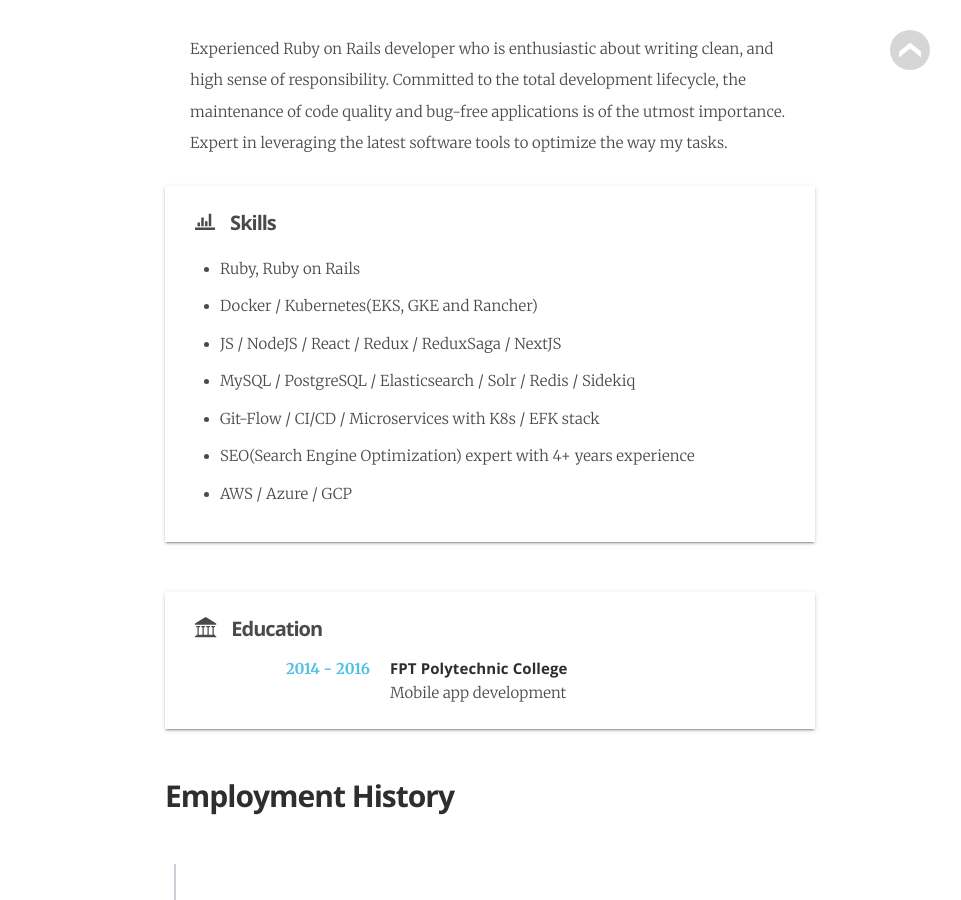
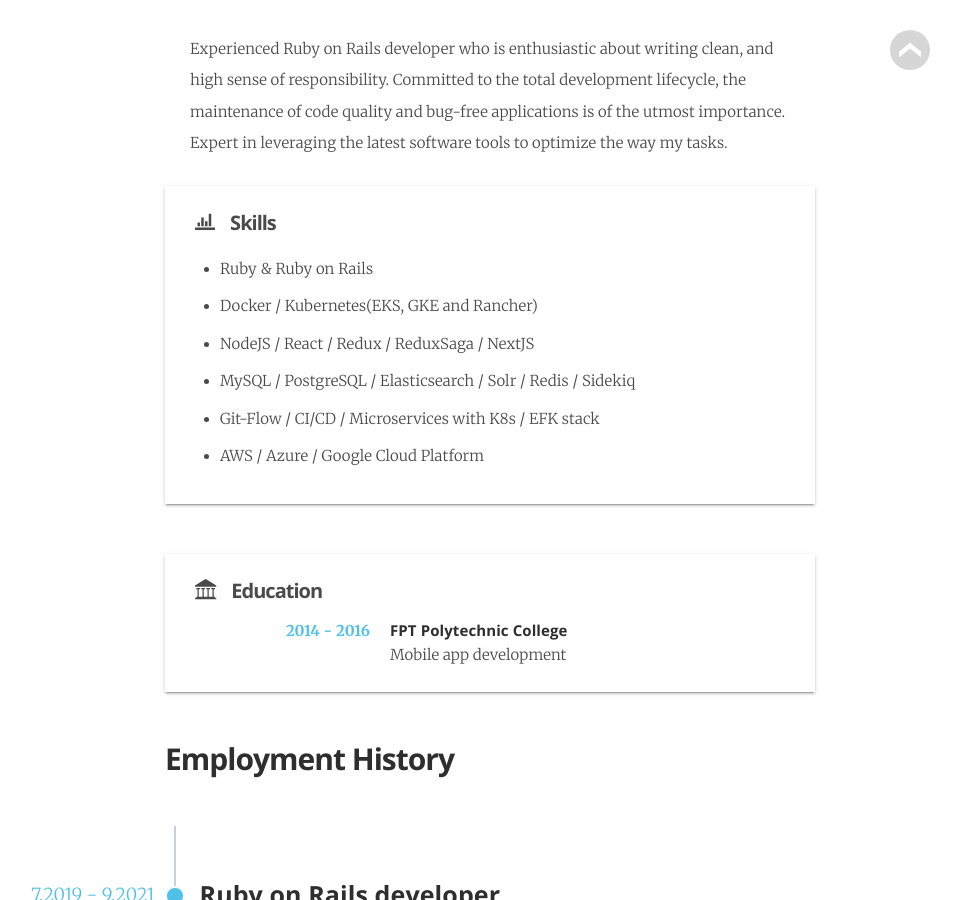
Before and after one commit to tanngoc93/tanngoc93.github.io, a Jekyll site: the page built from _pages/cv.html, in a window 1280 px wide and 900 px high, scrolled down 508 px. Shown: the whole window, without its empty margins (150-1111 px from the left). Built offline with Jekyll 4.4.1, drawn with Linux system fonts in a browser that asks for light colours; some web fonts are replaced.

Commit message:
Update _data/cv.yml

```diff
--- a/_data/cv.yml
+++ b/_data/cv.yml
@@ -1,13 +1,12 @@
 ngocnt:
   profile: "Experienced Ruby on Rails developer who is enthusiastic about writing clean, and high sense of responsibility. Committed to the total development lifecycle, the maintenance of code quality and bug-free applications is of the utmost importance. Expert in leveraging the latest software tools to optimize the way my tasks."
   skills:
-      - "Ruby, Ruby on Rails"
+      - "Ruby & Ruby on Rails"
       - "Docker / Kubernetes(EKS, GKE and Rancher)"
-      - "JS / NodeJS / React / Redux / ReduxSaga / NextJS"
+      - "NodeJS / React / Redux / ReduxSaga / NextJS"
       - "MySQL / PostgreSQL / Elasticsearch / Solr / Redis / Sidekiq"
       - "Git-Flow / CI/CD / Microservices with K8s / EFK stack"
-      - "SEO(Search Engine Optimization) expert with 4+ years experience"
-      - "AWS / Azure / GCP"
+      - "AWS / Azure / Google Cloud Platform"
 
   education:
       - time:             "2014 - 2016"
```
